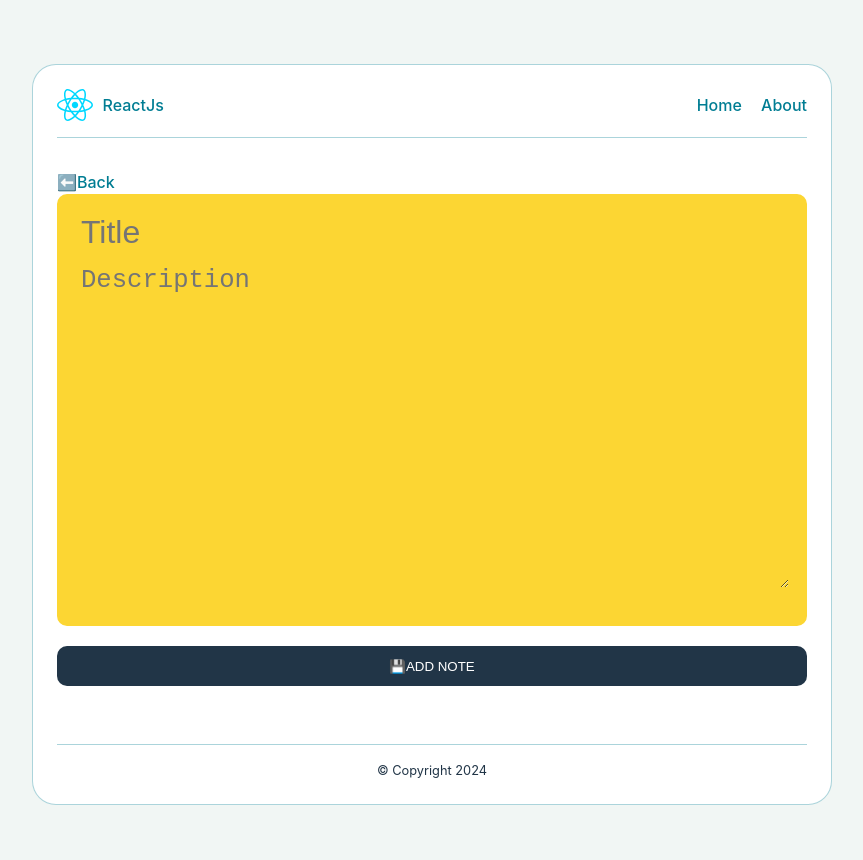
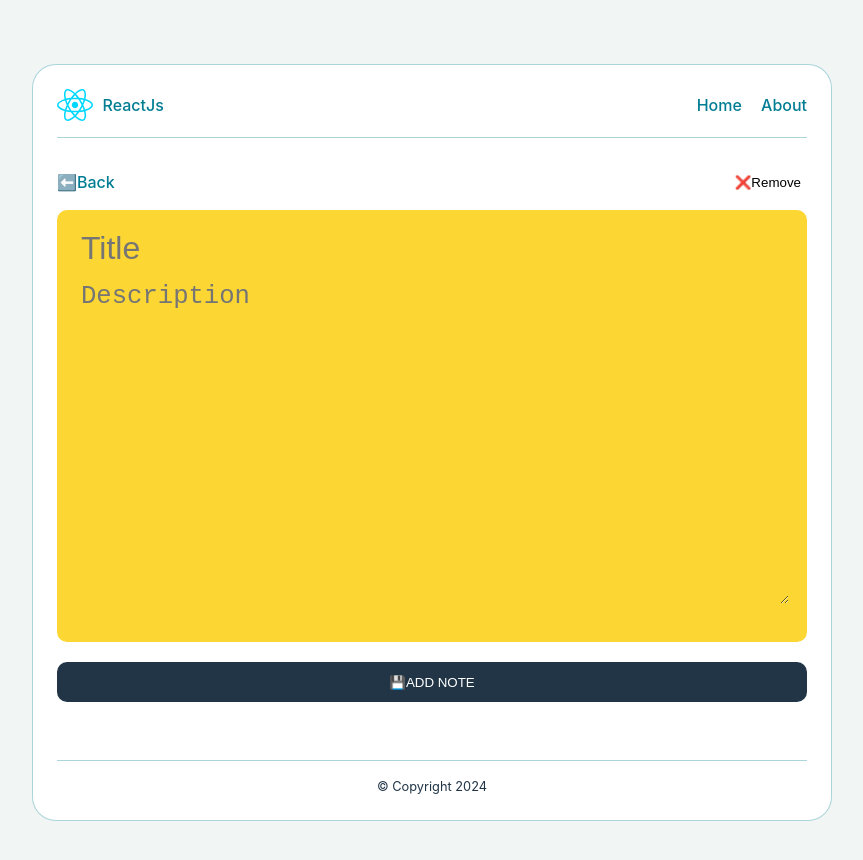
Before and after one commit to AbuUsaid/notes-mern, a React (Vite) app in the folder client/: page /note/1 in a window 1280 px wide. Shown: the top 860 px of the page, without its empty margins (208-1071 px from the left). Built offline with nearby package versions, Linux system fonts and the light colour scheme; no server answers.

Commit message:
add remove note functionality

```diff
--- a/client/src/routes/Home/add-note.jsx
+++ b/client/src/routes/Home/add-note.jsx
@@ -22,7 +22,6 @@ function AddNote() {
       });
 
       if (response.ok) {
-        setTitle('');
         setSubmitted(true);
         setTimeout(() => setSubmitted(false), 2000);
       } else {
--- a/client/src/routes/Home/note.jsx
+++ b/client/src/routes/Home/note.jsx
@@ -1,13 +1,16 @@
 import { useState, useEffect } from 'react';
-import { Link, useParams } from 'react-router-dom';
+import { Link, useNavigate, useParams } from 'react-router-dom';
 
 function UpdateNote() {
   const { id } = useParams();
+  const navigate = useNavigate();
 
   const baseUrl = `${import.meta.env.VITE_SERVER_URL}/api/notes/${id}`;
   const [title, setTitle] = useState('');
   const [description, setDescription] = useState('');
   const [submitted, setSubmitted] = useState(false);
+  const [isLoading, setIsLoading] = useState(true);
+  const [error, setError] = useState(null);
 
   useEffect(() => {
     const fetchData = async () => {
@@ -61,11 +64,30 @@ function UpdateNote() {
     }
   };
 
+  const removeNote = async (e) => {
+    e.preventDefault();
+    try {
+      const response = await fetch(baseUrl, {
+        method: 'DELETE',
+      });
+
+      if (response.ok) {
+        navigate('/');
+      }
+    } catch (error) {}
+  };
+
   return (
     <div>
-      <Link to="/" className="back-button">
-        ⬅️Back
-      </Link>
+      <div className="breadcrump-nav">
+        <Link to="/" className="back-button">
+          ⬅️Back
+        </Link>
+
+        <button onClick={removeNote} className="delete">
+          ❌Remove
+        </button>
+      </div>
 
       <form onSubmit={updateNote}>
         <div className="single-note">
```
